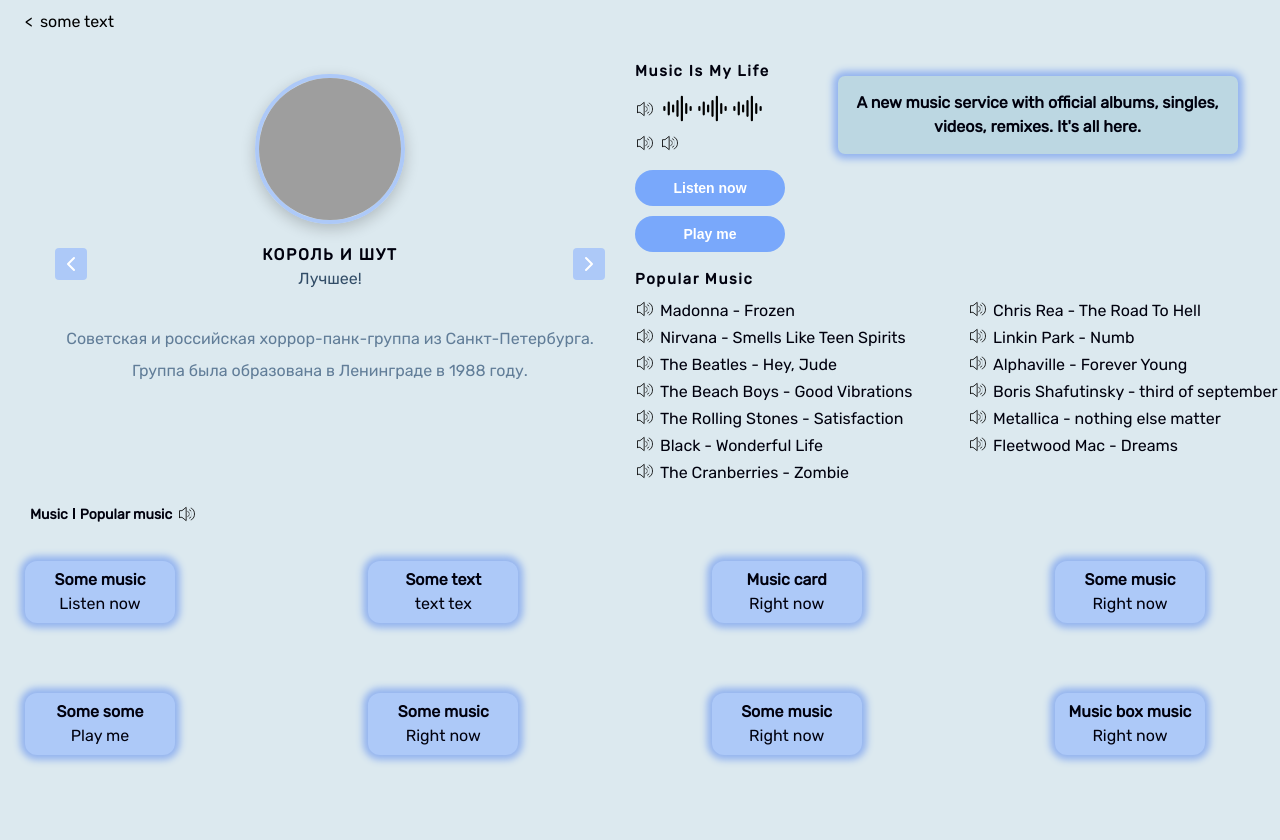
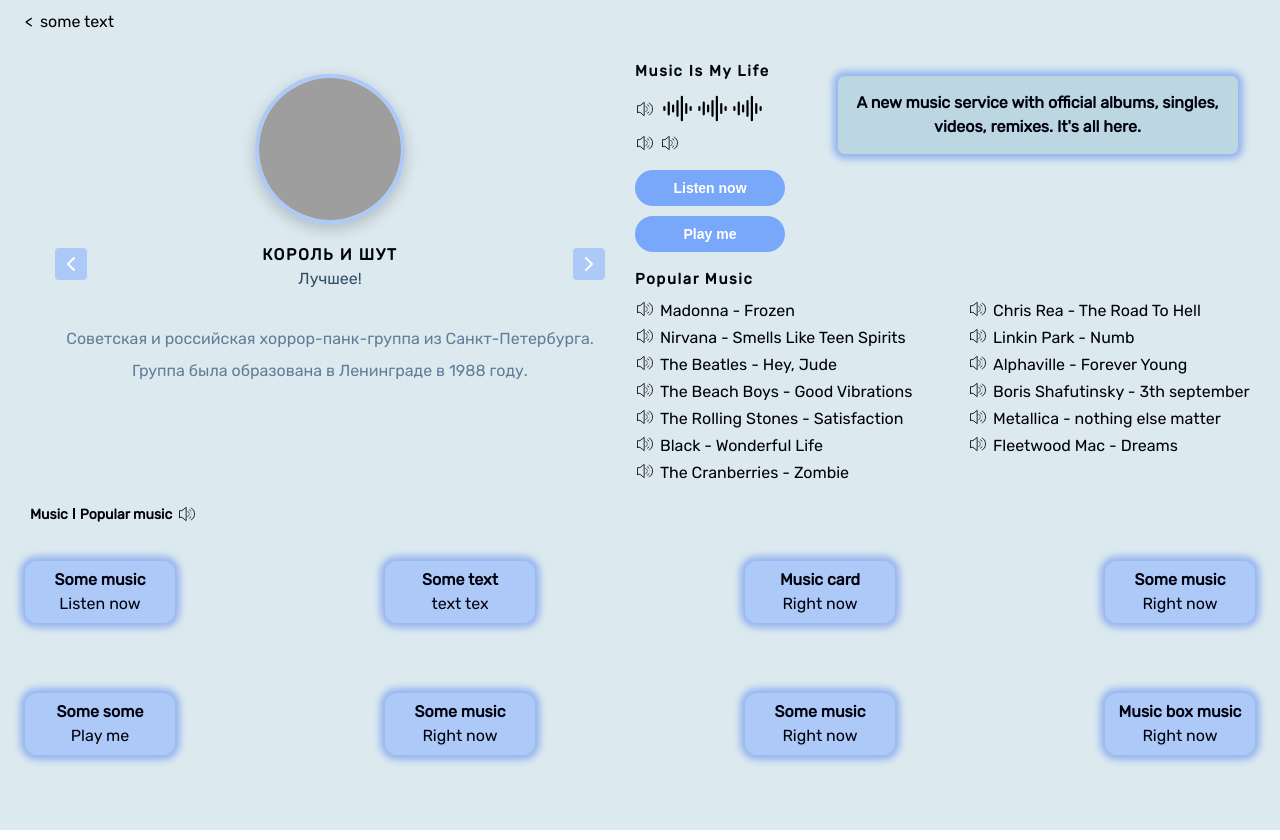
Before and after one commit to weltkind6/react-layout, a React (Create React App) app: page / in a window 1280 px wide. Built offline with nearby package versions, Linux system fonts and the light colour scheme; grey boxes are pictures that could not be loaded; the HTML template or start-up script is replaced by a standard one.

Commit message:
desktop refactor

```diff
--- a/src/componentns/Main/main.module.css
+++ b/src/componentns/Main/main.module.css
@@ -150,7 +150,6 @@
     .cardWrapper {
         display: flex;
         flex-direction: column;
-        margin-bottom: 25px;
     }
 
     .wordContainer {
@@ -193,4 +192,8 @@
         column-count: 2;
     }
 
+    .cardWrapper {
+        width: 1280px;
+    }
+
 }
--- a/src/music.js
+++ b/src/music.js
@@ -9,7 +9,7 @@
     {id: 8, author: 'Chris Rea', trackName: 'The Road To Hell'},
     {id: 9, author: 'Linkin Park', trackName: 'Numb'},
     {id: 10, author: 'Alphaville', trackName: 'Forever Young'},
-    {id: 11, author: 'Boris Shafutinsky', trackName: 'third of september'},
+    {id: 11, author: 'Boris Shafutinsky', trackName: '3th september'},
     {id: 12, author: 'Metallica', trackName: 'nothing else matter'},
     {id: 13, author: 'Fleetwood Mac', trackName: 'Dreams'},
 ]
```
